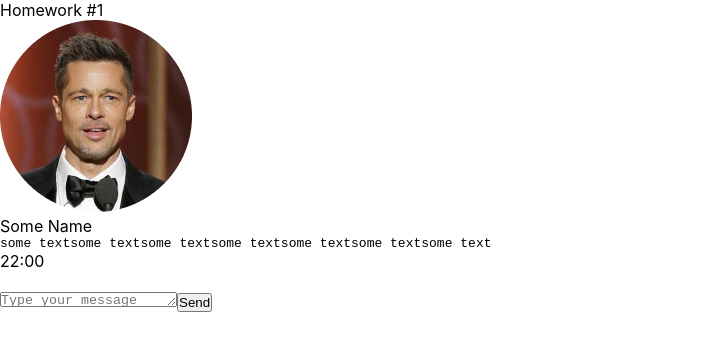
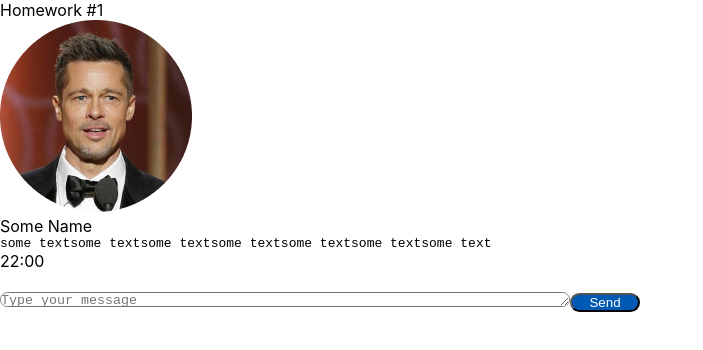
Before and after one commit to Alexandr1991Sh/dz-hw1, a React (Create React App) app: page / in a window 1280 px wide. Shown: the top 350 px of the page, without its empty margins (0-703 px from the left). Built offline with nearby package versions, Linux system fonts and the light colour scheme.

Commit message:
change  homepage

```diff
--- a/package.json
+++ b/package.json
@@ -1,6 +1,6 @@
 {
   "name": "hws2",
-  "homepage": "http://IgnatZakalinsky.github.io/hws2",
+  "homepage": "git@github.com:Alexandr1991Sh/dz-hw1.git",
   "version": "0.1.0",
   "private": true,
   "dependencies": {
--- a/src/s2-homeworks/hw01/message-sender/MessageSender.module.css
+++ b/src/s2-homeworks/hw01/message-sender/MessageSender.module.css
@@ -3,11 +3,16 @@
 }
 
 .textarea {
+    width: 570px;
+  border-radius: 30px;
 
 }
 
 .button {
-
+background-color: #0059b3;
+    width: 70px;
+    border-radius: 20px;
+    color: #FFFFFF;
 }
 
 .button:hover {
```
